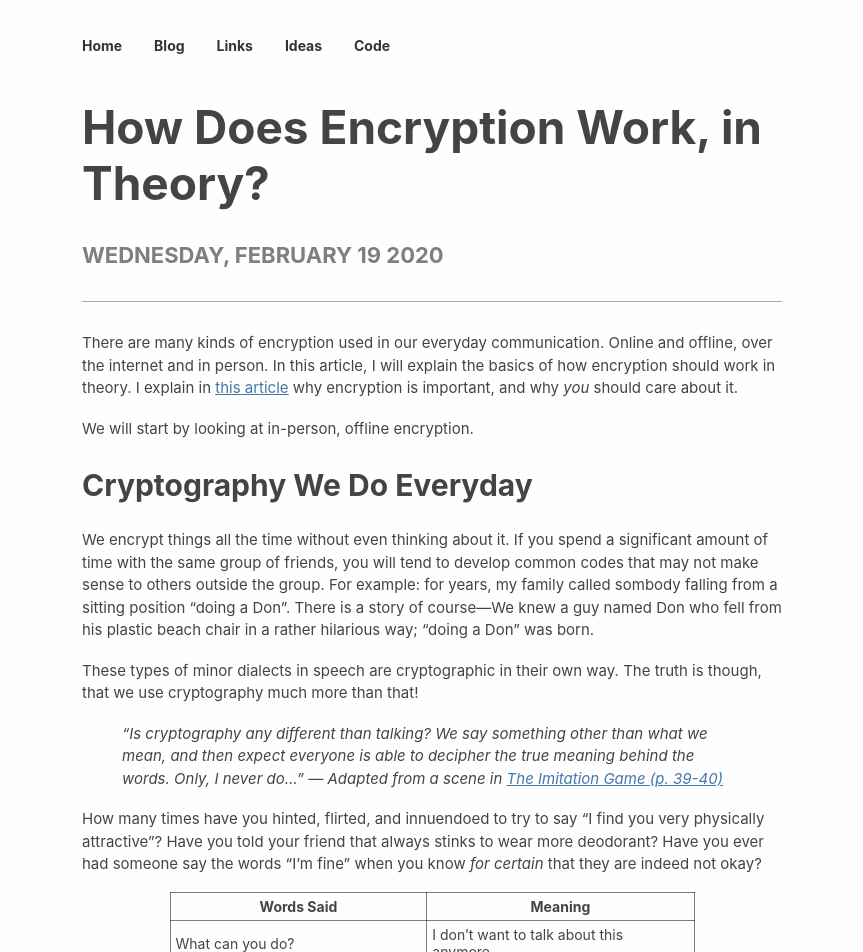
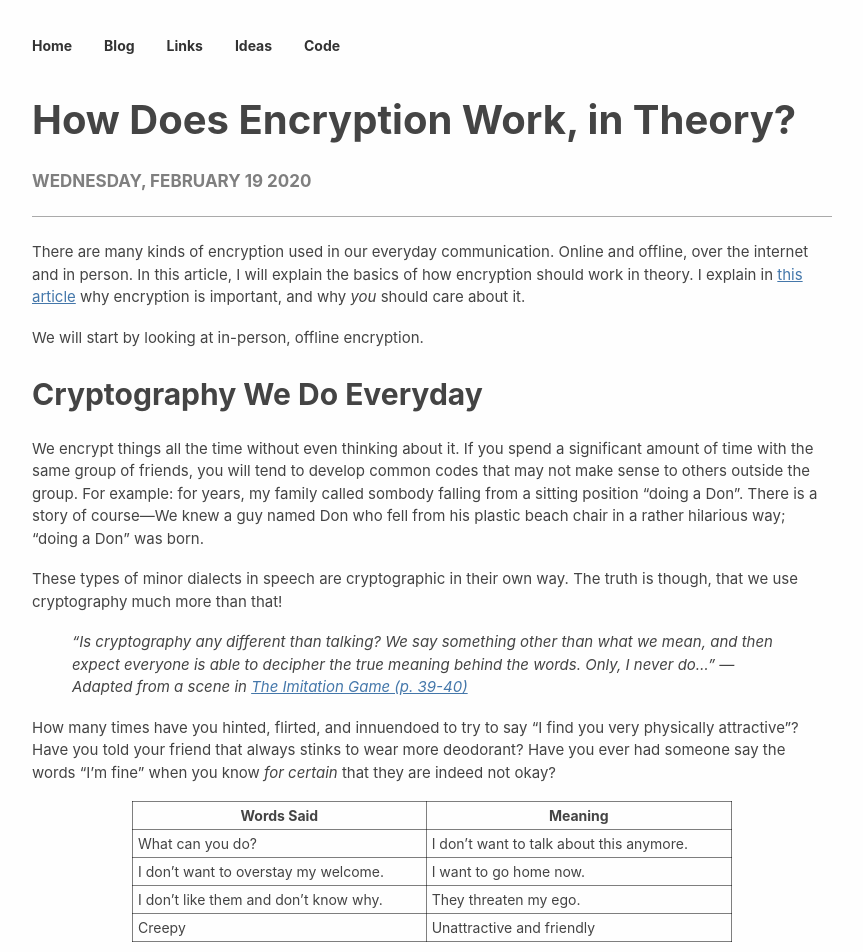
Before and after one commit to TTWNO/tait.tech, a Jekyll site: the page built from _posts/2020-02-19-rsa2.md, in a window 1280 px wide. Shown: the top 952 px of the page, without its empty margins (208-1071 px from the left). Built offline with Jekyll 4.4.1, drawn with Linux system fonts in a browser that asks for light colours.

Commit message:
change max-w to 800px; finangle some heading PXs

```diff
--- a/_sass/main.scss
+++ b/_sass/main.scss
@@ -14,7 +14,7 @@ body {
   font-family: -apple-system, helvetica, arial, sans-serif;
 }
 #wrapper {
-  max-width: 700px;
+  max-width: 800px;
   margin: auto;
   color: $normal-text-color;
   font-size: 14px;
@@ -22,10 +22,15 @@ body {
 #main-name {
   color: rgba(0, 0, 0, 0.8);
 }
+
+li {
+  line-height: 1.5em;
+}
+
 h1, h2, h3, h4, h5, h6 {
 }
 h1 {
-  font-size: 46px;
+  font-size: 40px;
 }
 h2 {
   font-size: 30px;
@@ -34,7 +39,7 @@ h3 {
   font-size: 24px;
 }
 h4 {
-  font-size: 22px;
+  font-size: 20px;
 }
 h5 {
   font-size: 17px;
@@ -112,23 +117,6 @@ p {
 .article a:hover {
   color: rgba(0, 0, 0, 0.5);
 }
-.post-date {
-  text-transform: uppercase;
-  font-weight: bold;
-  color: rgba(0, 0, 0, 0.5);
-}
-
-.post-desc {
-  color: rgba(0, 0, 0, .7);
-  padding: 10px;
-  font-weight: lighter;
-}
-
-p.post-excerpt {
-  margin-top: 0;
-  padding-top: 10px;
-}
-
 
 table,
 table tr,
@@ -166,13 +154,6 @@ blockquote {
 }
 
 @media screen and (max-width: 600px){
-  h1 {
-    font-size: 40px;
-  }
-  h2 {
-    font-size: 32px;
-  }
-
   #menu,
   label[for="menu"]{
     display: inline-block;
@@ -252,3 +233,21 @@ footer {
 .small-image {
   width: 100%;
 }
+
+.post-date {
+  font-size: 17px;
+  text-transform: uppercase;
+  font-weight: bold;
+  color: rgba(0, 0, 0, 0.5);
+}
+
+.post-desc {
+  color: rgba(0, 0, 0, .7);
+  padding: 10px;
+  font-weight: lighter;
+}
+
+p.post-excerpt {
+  margin-top: 0;
+  padding-top: 10px;
+}
```
